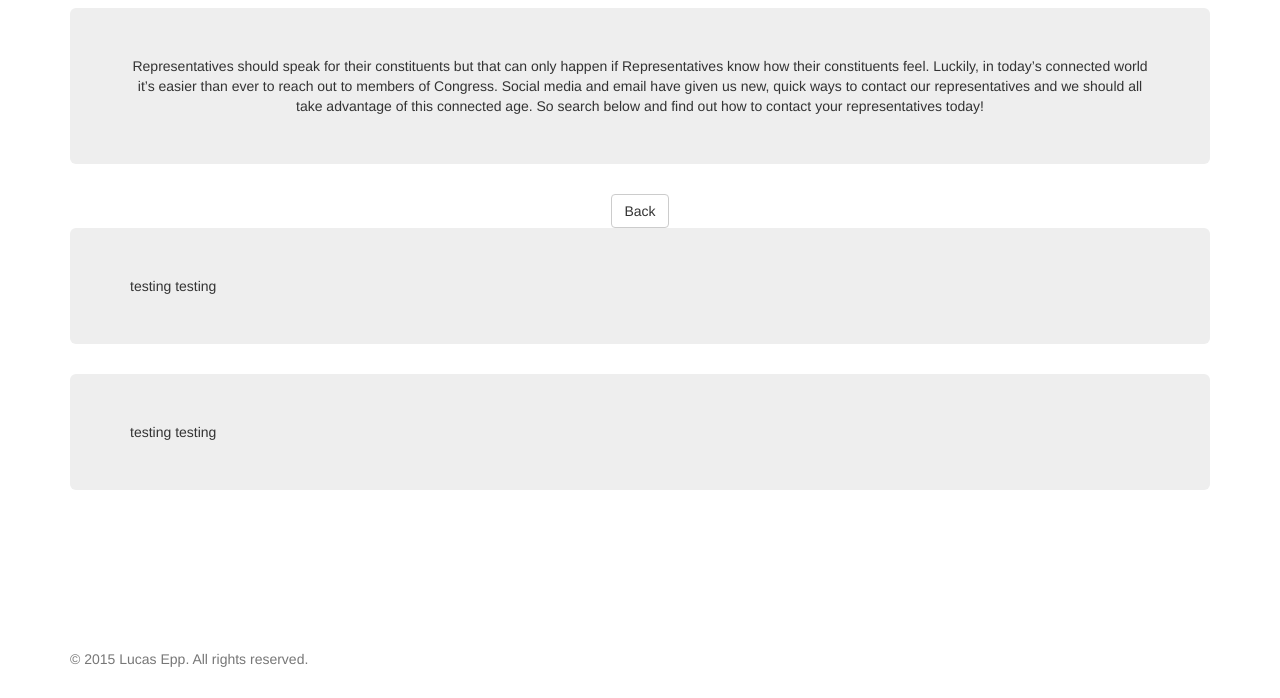
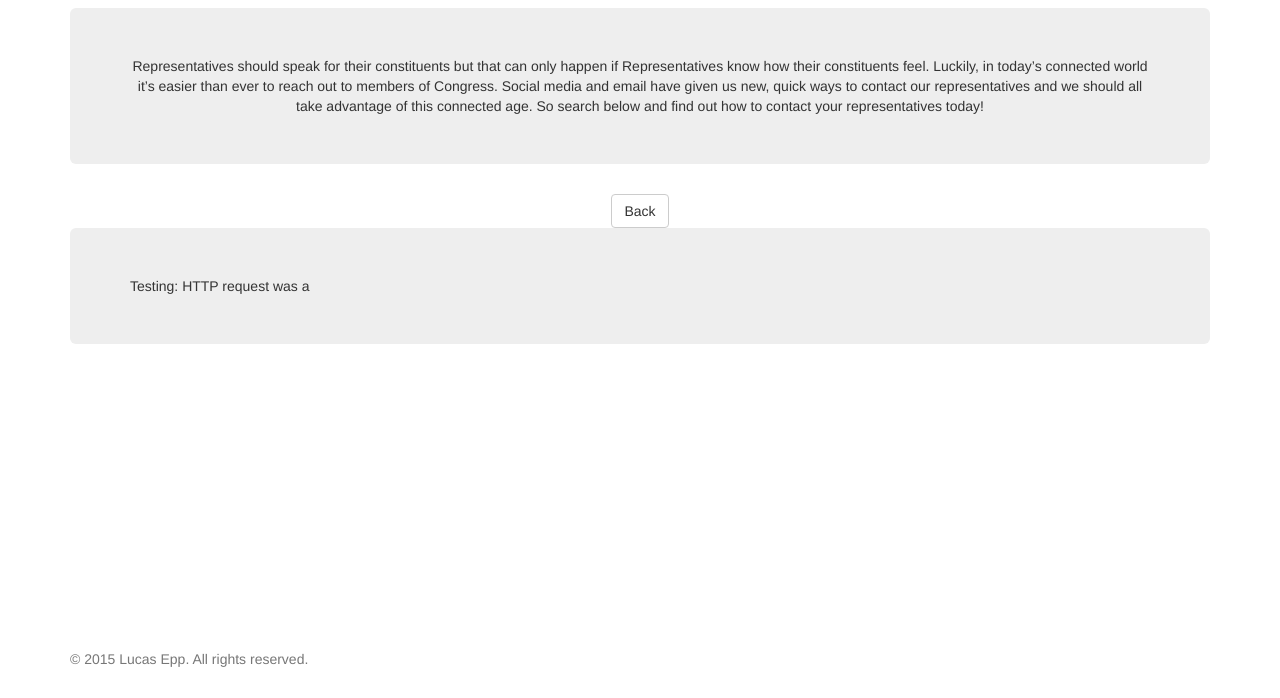
Before and after one commit to lfepp/connecting-congress, a website: page public/views/index.html at #/representative-data in a window 1280 px wide. Shown: the part 102-800 px from the top of the page. Drawn offline with nearby package versions, Linux system fonts and the light colour scheme.

Commit message:
Better testing messaging

```diff
--- a/public/views/contact.html
+++ b/public/views/contact.html
@@ -1,5 +1,4 @@
 <form>
   <button ui-sref="home" type="submit" class="btn btn-default center-block">Back</button>
 </form>
-<p class="jumbotron">testing testing {{ desc }}</p>
-<p class="jumbotron">testing testing {{ test }}</p>
+<p class="jumbotron">Testing: HTTP request was a {{ test }}</p>
```
Also changed, not shown: public/views/home.html (+0 -1 lines).
